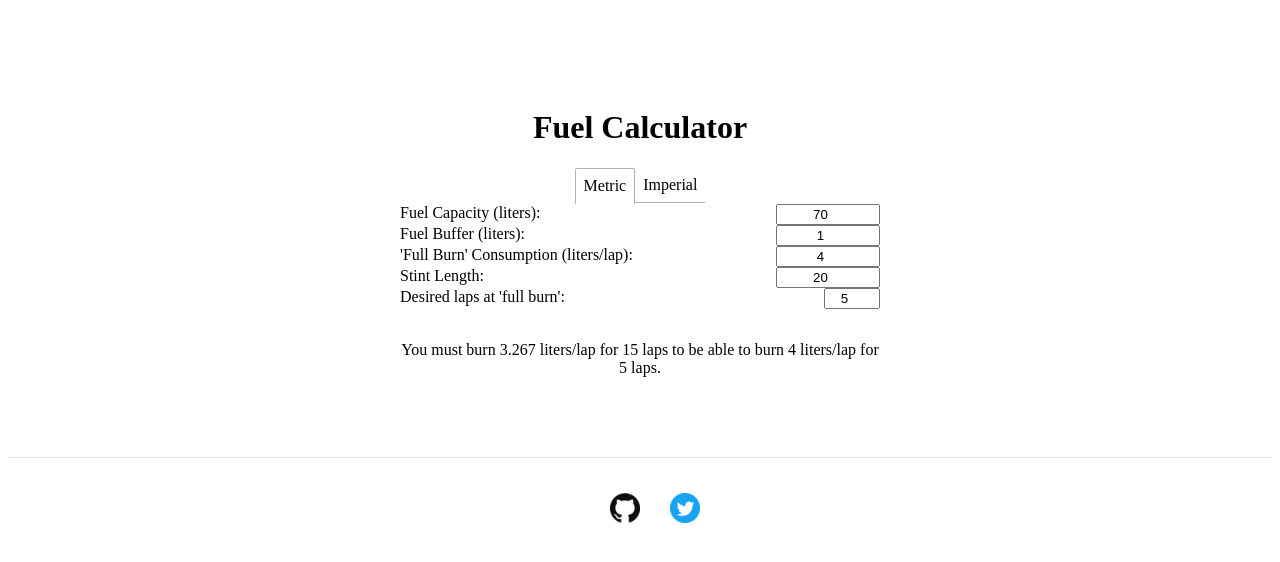
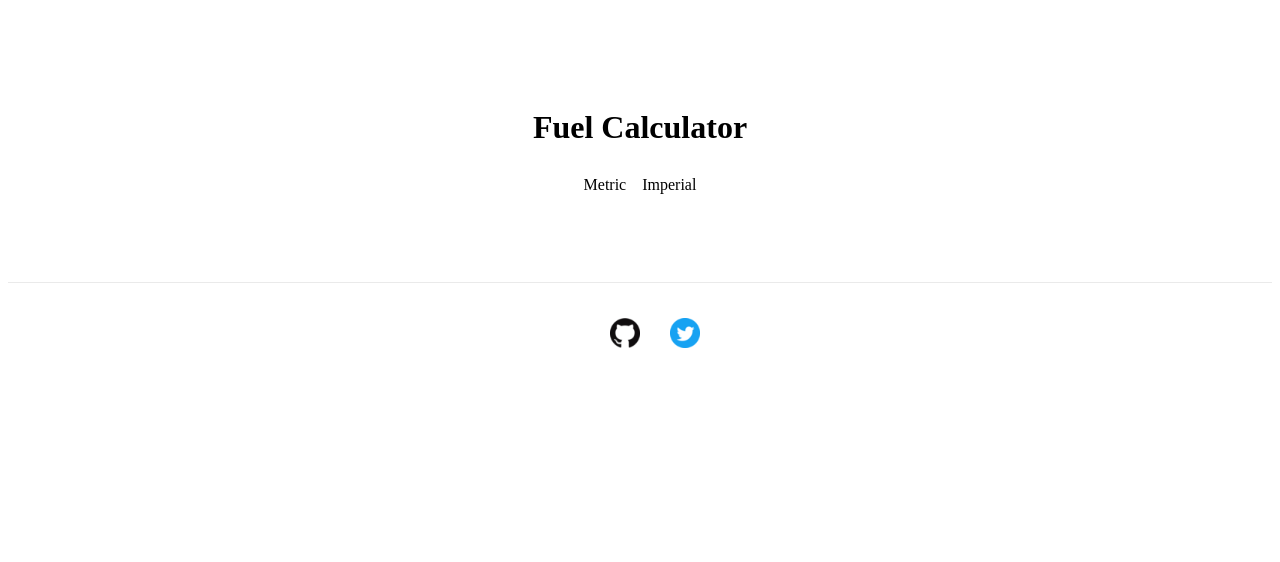
Before and after one commit to avandesa/fuel-calc-app, a React (Create React App) app: page / in a window 1280 px wide. Before the commit this address led to /#metric. Shown: the top 562 px of the page. Built offline with nearby package versions, Linux system fonts and the light colour scheme.

Commit message:
Use Switches and Routes correctly

```diff
--- a/src/components/UnitSwitcher.tsx
+++ b/src/components/UnitSwitcher.tsx
@@ -1,46 +1,42 @@
-import { useEffect, ReactElement } from 'react';
-import { useLocation, useHistory } from 'react-router';
+import { ReactElement } from 'react';
+import { NavLink, Switch, Route } from 'react-router-dom';
 
 import MetricCalculator from './calculators/MetricCalculator';
 import ImperialCalculator from './calculators/ImperialCalculator';
 
 import './UnitSwitcher.css';
 
-const activeTabClass = `tab active`;
-const inactiveTabClass = `tab inactive`;
-
 export default function UnitSwitcher(): ReactElement {
-    const location = useLocation();
-    const history = useHistory();
-
-    useEffect(() => {
-        // Default to the metric calculator
-        if (location.hash !== '#metric' && location.hash !== '#imperial') {
-            history.replace('#metric');
-        }
-    }, [location.hash, history]);
-
-    const isMetric = location.hash === '#metric';
-
     return (
         <>
             <div className="container">
                 <div className="tabs">
-                    <button
-                        className={isMetric ? activeTabClass : inactiveTabClass}
-                        onClick={() => history.replace('#metric')}
+                    <NavLink
+                        to="/metric"
+                        replace
+                        className="tab"
+                        activeClassName="active"
                     >
                         Metric
-                    </button>
-                    <button
-                        className={isMetric ? inactiveTabClass : activeTabClass}
-                        onClick={() => history.replace('#imperial')}
+                    </NavLink>
+                    <NavLink
+                        to="/imperial"
+                        replace
+                        className="tab"
+                        activeClassName="active"
                     >
                         Imperial
-                    </button>
+                    </NavLink>
                 </div>
                 <div className="calc">
-                    {isMetric ? <MetricCalculator /> : <ImperialCalculator />}
+                    <Switch>
+                        <Route exact path="/metric">
+                            <MetricCalculator />
+                        </Route>
+                        <Route exact path="/imperial">
+                            <ImperialCalculator />
+                        </Route>
+                    </Switch>
                 </div>
             </div>
         </>
```
